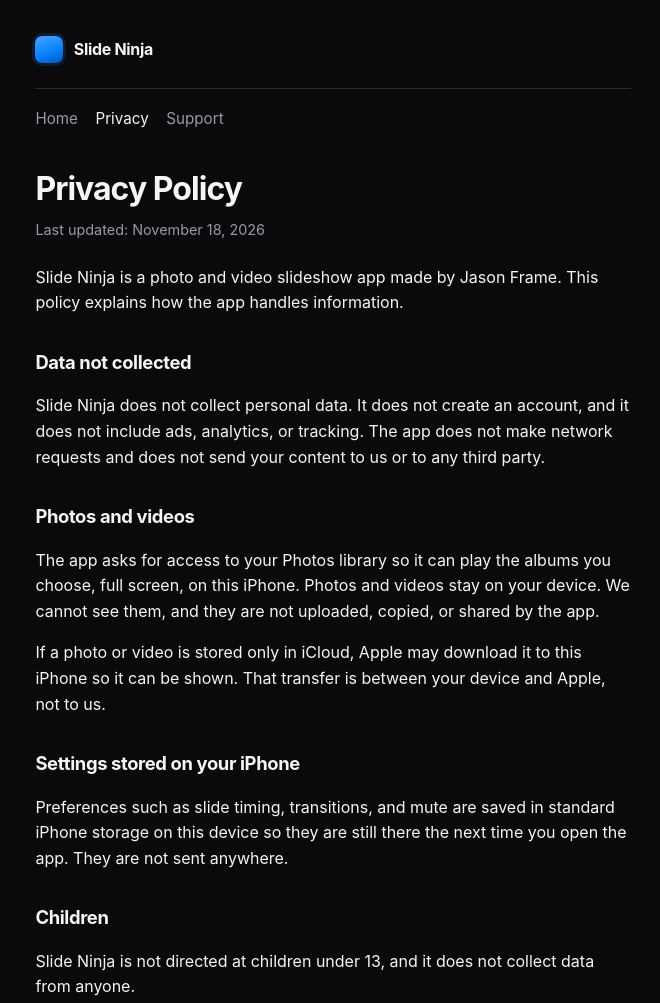
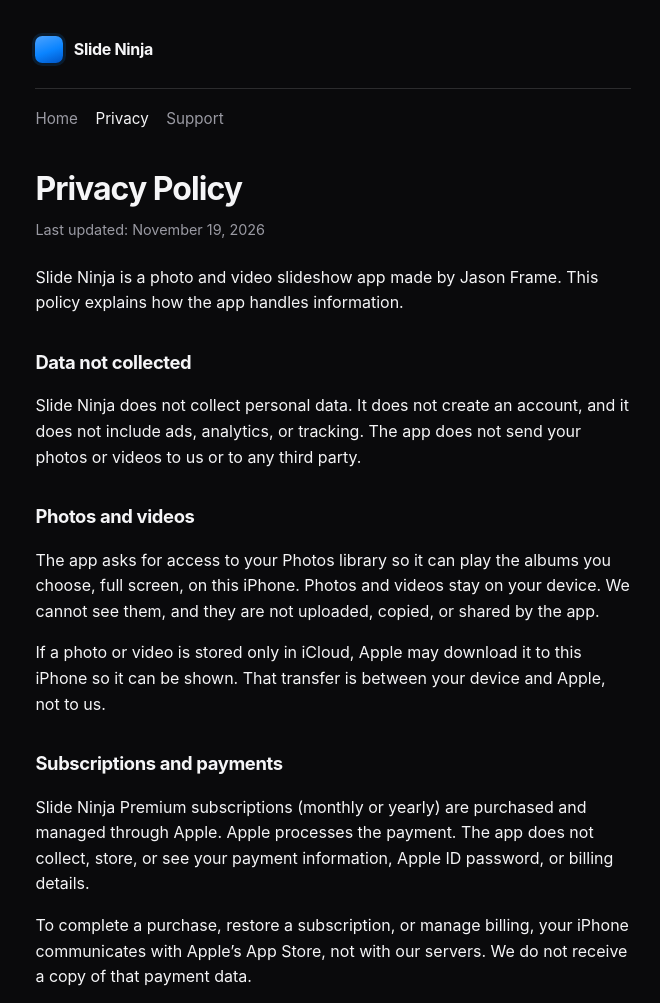
Before and after one commit to jframe403/slide-ninja-site, a plain HTML site: page privacy.html in a window 1280 px wide. Shown: the top 1003 px of the page, without its empty margins (307-967 px from the left). Drawn offline with Linux system fonts and the light colour scheme.

Commit message:
Mention Apple-handled subscriptions on the privacy and support pages.
Playback stays on-device and the app does not collect payment data.

```diff
--- a/privacy.html
+++ b/privacy.html
@@ -17,13 +17,16 @@
       <h1>Privacy Policy</h1>
 
 
-<p class="meta">Last updated: November 18, 2026</p>
+<p class="meta">Last updated: November 19, 2026</p>
 <p>Slide Ninja is a photo and video slideshow app made by Jason Frame. This policy explains how the app handles information.</p>
 <h2>Data not collected</h2>
-<p>Slide Ninja does not collect personal data. It does not create an account, and it does not include ads, analytics, or tracking. The app does not make network requests and does not send your content to us or to any third party.</p>
+<p>Slide Ninja does not collect personal data. It does not create an account, and it does not include ads, analytics, or tracking. The app does not send your photos or videos to us or to any third party.</p>
 <h2>Photos and videos</h2>
 <p>The app asks for access to your Photos library so it can play the albums you choose, full screen, on this iPhone. Photos and videos stay on your device. We cannot see them, and they are not uploaded, copied, or shared by the app.</p>
 <p>If a photo or video is stored only in iCloud, Apple may download it to this iPhone so it can be shown. That transfer is between your device and Apple, not to us.</p>
+<h2>Subscriptions and payments</h2>
+<p>Slide Ninja Premium subscriptions (monthly or yearly) are purchased and managed through Apple. Apple processes the payment. The app does not collect, store, or see your payment information, Apple ID password, or billing details.</p>
+<p>To complete a purchase, restore a subscription, or manage billing, your iPhone communicates with Apple’s App Store, not with our servers. We do not receive a copy of that payment data.</p>
 <h2>Settings stored on your iPhone</h2>
 <p>Preferences such as slide timing, transitions, and mute are saved in standard iPhone storage on this device so they are still there the next time you open the app. They are not sent anywhere.</p>
 <h2>Children</h2>
```
Also changed, not shown: index.html (+1 -1 lines), support.html (+4 -0 lines).
